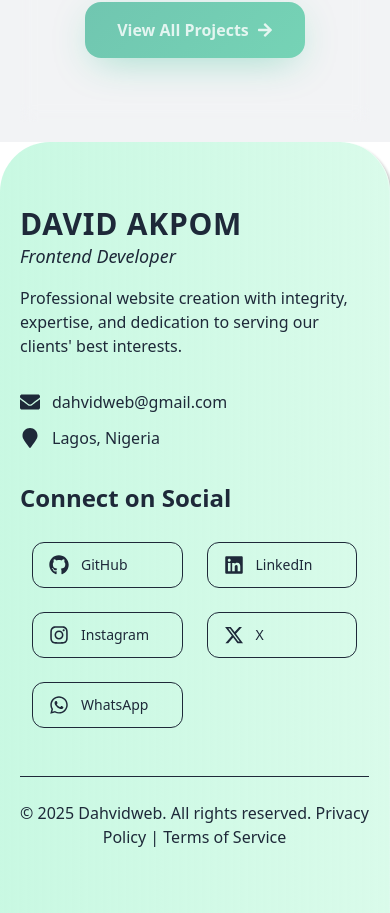
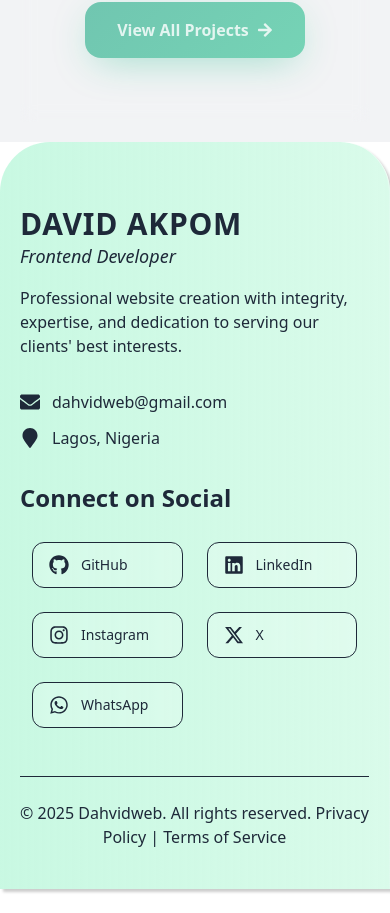
Before and after one commit to Dahvid16/Dahvidweb, a React (Vite) app: page / in a window 390 px wide. Shown: the part 2500-3413 px from the top of the page. After the commit the page ends 3389 px from the top, so only its background shows below. Built offline with nearby package versions, Linux system fonts and the light colour scheme.

Commit message:
Footer edit

```diff
--- a/src/Components/Footer.tsx
+++ b/src/Components/Footer.tsx
@@ -14,7 +14,7 @@ const Footer = () => {
     ];
 
   return (
-    <footer className="block glassy text-primary-foreground px-5 py-16 md:py-20 md:hidden text-gray-800" style={{borderRadius: "50px 50px 0 0"}}>
+    <footer className="block glassy text-primary-foreground px-5 pt-16 pb-10 md:hidden text-gray-800" style={{borderRadius: "50px 50px 0 0"}}>
       <div className="container-custom">
           <div className="space-y-8">
 
@@ -51,7 +51,7 @@ const Footer = () => {
             {/* Social Media Links */}
             <div className="flex flex-col gap-3">
               <h3 className="text-2xl font-bold mb-4">Connect on Social</h3>
-                <div className="grid grid-cols-2 px-3 w-full gap-6">
+                <div className="grid grid-cols-2 px-3 gap-6">
                   {socialLinks.map((social) => {
                     const Icon = social.icon;
                     return (
@@ -60,7 +60,7 @@ const Footer = () => {
                         href={social.href}
                         target="_blank"
                         rel="noopener noreferrer"
-                        className="flex items-center gap-3 px-4 py-3 bg-background border border-border rounded-xl hover:border-primary/50 hover:bg-gradient-glow transition-all duration-300 group"
+                        className="flex items-center gap-3 px-4 py-3 bg-white/20 border border-border rounded-xl hover:border-primary/50 hover:bg-gradient-glow transition-all duration-300 group"
                       >
                         <Icon className="w-5 h-5 text-muted-foreground group-hover:text-primary transition-colors" />
                         <span className="font-medium text-sm">{social.label}</span>
```
